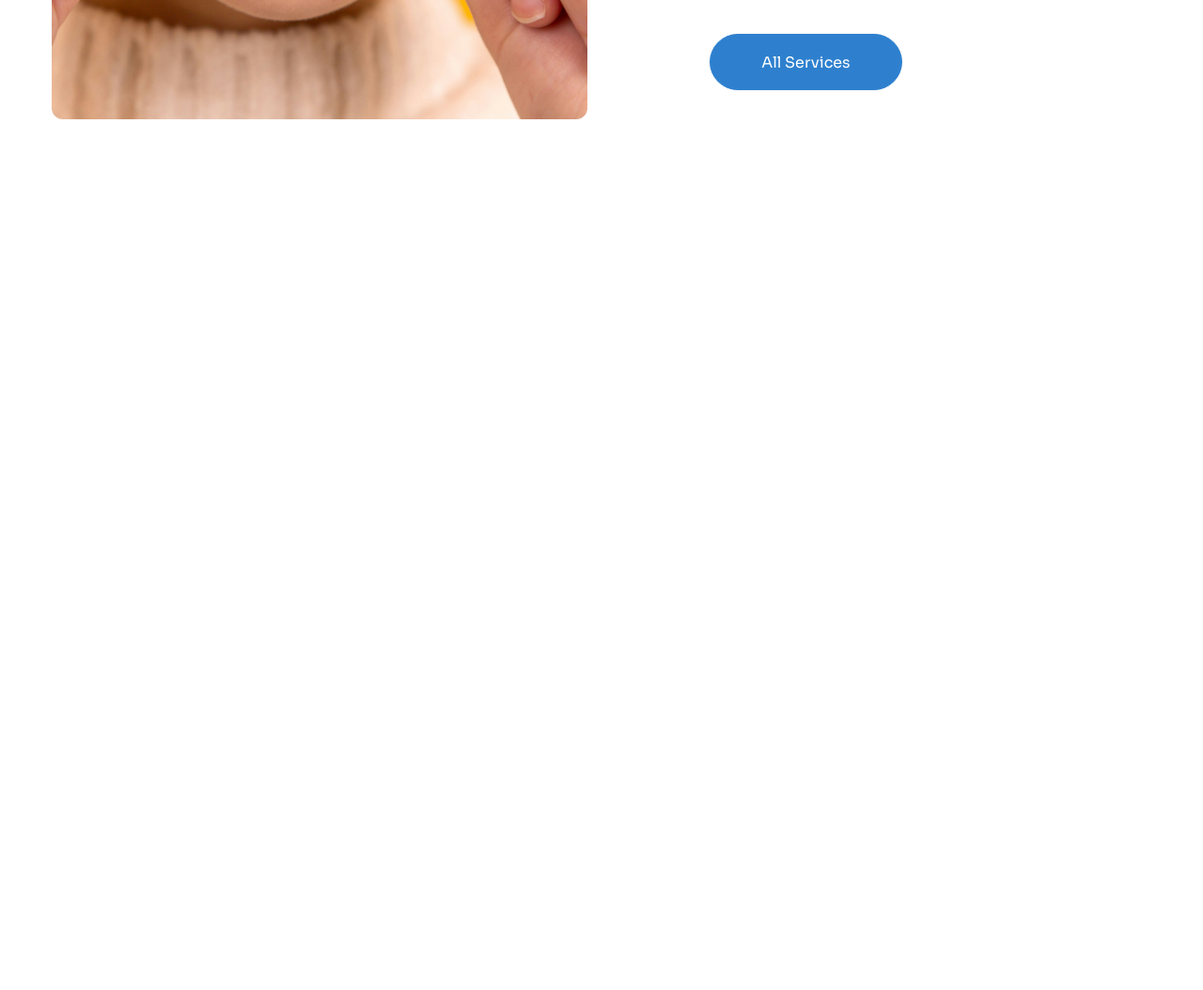
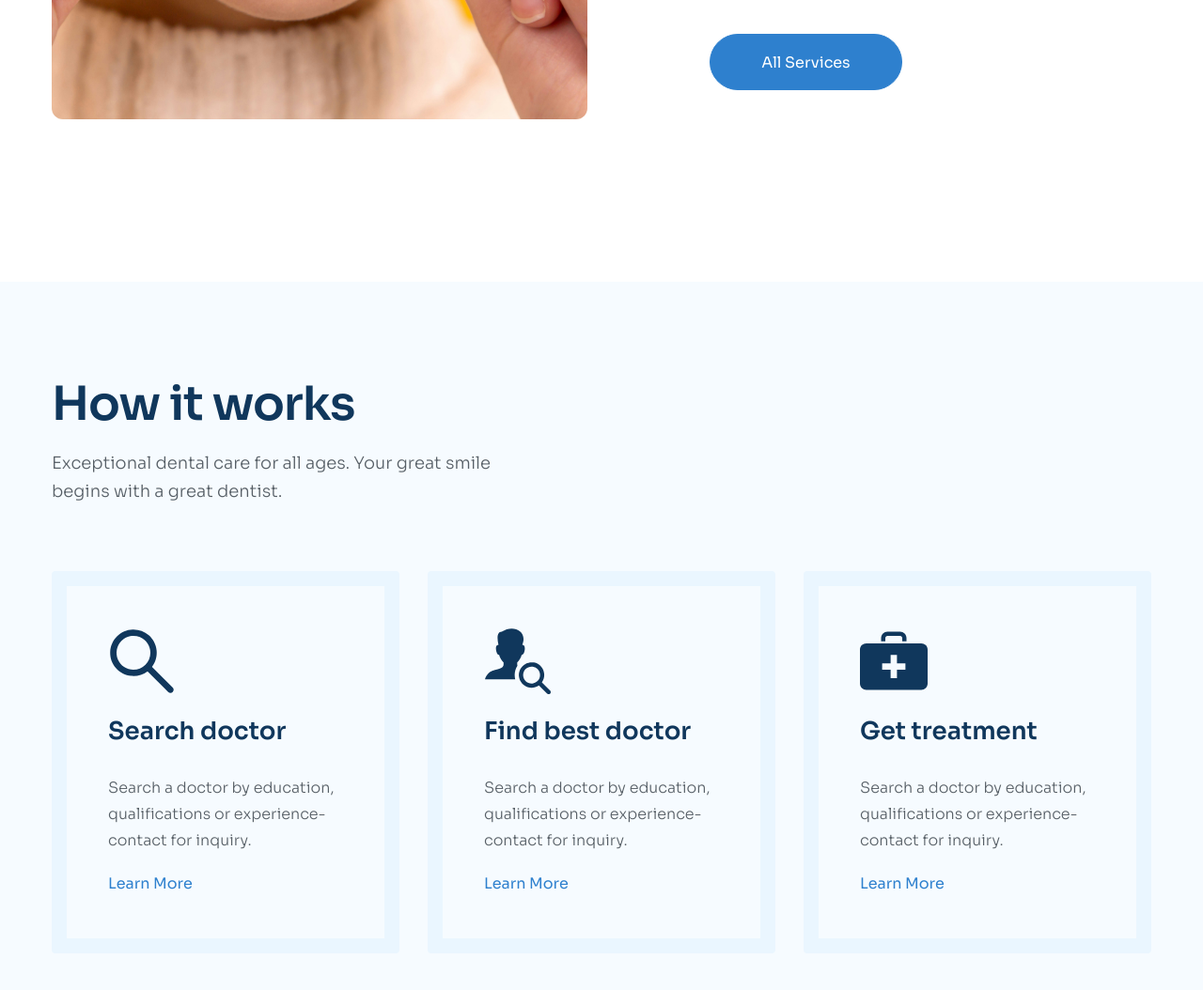
Before and after one commit to ZK261001/f8-htmlcss-03, a plain HTML site: page index.html in a window 1280 px wide. Shown: the part 1621-2675 px from the top of the page at 94% size. Before the commit the page ends 1921 px from the top, so only its background shows below. Drawn offline with Linux system fonts and the light colour scheme.

Commit message:
Lam phan work

```diff
--- a/assets/css/styles.css
+++ b/assets/css/styles.css
@@ -328,3 +328,62 @@
     font-weight: 300;
     line-height: 1.75; /* 175% */
 }
+
+/* ================= Work =================*/
+.work {
+    padding: 100px 0;
+    background: #f6fbff;
+}
+
+.section__desc {
+    width: 468px;
+}
+
+.work__list {
+    display: grid;
+    grid-template-columns: repeat(3, 1fr);
+    column-gap: 30px;
+    margin-top: 70px;
+}
+
+.work-item {
+    padding: 44px;
+    border: 16px solid #eaf6ff;
+    border-radius: 4px;
+}
+
+.work-item:hover {
+    transform: translateY(-16px);
+    border-color: #2e80ce;
+    transition: 0.25s;
+}
+
+.work-item__heading {
+    margin-top: 18px;
+    color: #10375c;
+
+    font-size: 2.6rem;
+    font-style: normal;
+    font-weight: 600;
+    line-height: 1.38; /* 138.462% */
+}
+
+.work-item__desc {
+    margin-top: 28px;
+    color: #575f66;
+
+    font-size: 1.6rem;
+    font-style: normal;
+    font-weight: 300;
+    line-height: 1.75; /* 175% */
+}
+
+.work-item__more {
+    display: inline-block;
+    margin-top: 18px;
+    color: #2e80ce;
+    font-size: 1.6rem;
+    font-style: normal;
+    font-weight: 400;
+    line-height: 1.75; /* 175% */
+}
--- a/index.html
+++ b/index.html
@@ -37,6 +37,7 @@
 
 
 <body>
+    <!-- Header -->
     <header class="header">
         <div class="container">
             <!-- header top -->
@@ -99,7 +100,7 @@
             </section>
         </div>
     </header>
-    <main>
+    <main style="height: 5000px;">
         <!-- Service -->
         <section class="service">
             <div class="container">
@@ -178,6 +179,44 @@
                 </div>
             </div>
         </section>
+        <!-- Work -->
+        <section class="work">
+            <div class="container">
+                <h2 class="section-heading">How it works</h2>
+                <p class="section-desc section__desc">Exceptional dental care for all ages. Your great smile begins with
+                    a great
+                    dentist.</p>
+
+                <div class="work__list">
+                    <!-- Work item 1 -->
+                    <section class="work-item">
+                        <img src="./assets/icon/Orion_search.svg" alt="" class="work-item__icon">
+                        <h3 class="work-item__heading">Search doctor</h3>
+                        <p class="work-item__desc">Search a doctor by education, qualifications or experience-contact
+                            for inquiry.</p>
+                        <a href="#!" class="work-item__more">Learn More</a>
+                    </section>
+
+                    <!-- Work item 2 -->
+                    <section class="work-item">
+                        <img src="./assets/icon/Orion_find-user.svg" alt="" class="work-item__icon">
+                        <h3 class="work-item__heading">Find best doctor</h3>
+                        <p class="work-item__desc">Search a doctor by education, qualifications or experience-contact
+                            for inquiry.</p>
+                        <a href="#!" class="work-item__more">Learn More</a>
+                    </section>
+
+                    <!-- Work item 3 -->
+                    <section class="work-item">
+                        <img src="./assets/icon/Orion_first-aid-kit.svg" alt="" class="work-item__icon">
+                        <h3 class="work-item__heading">Get treatment</h3>
+                        <p class="work-item__desc">Search a doctor by education, qualifications or experience-contact
+                            for inquiry.</p>
+                        <a href="#!" class="work-item__more">Learn More</a>
+                    </section>
+                </div>
+            </div>
+        </section>
     </main>
 </body>
 
```
Also changed, not shown: assets/icon/Orion_find-user.svg (added), assets/icon/Orion_first-aid-kit.svg (added), assets/icon/Orion_search.svg (added).
